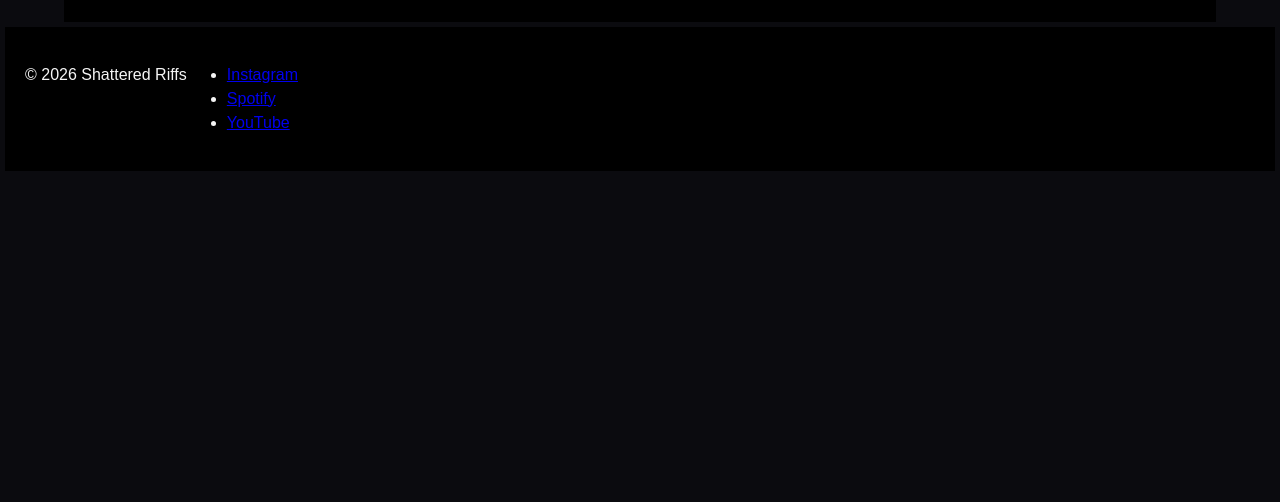
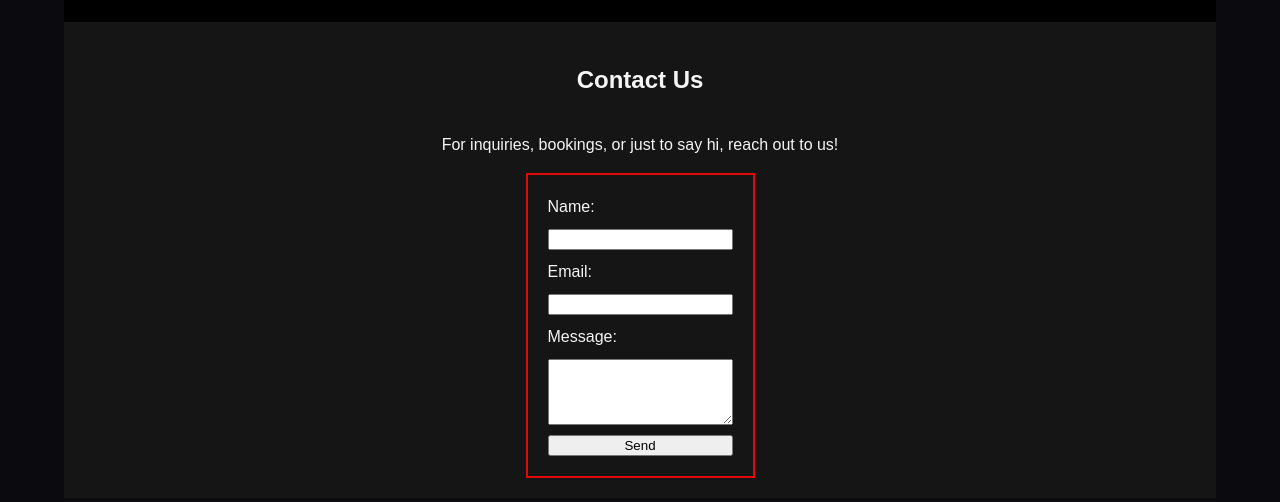
Before and after one commit to IsaacRG5/Project_html, a plain HTML site: page index.html in a window 1280 px wide. Shown: the part 2239-2741 px from the top of the page. Before the commit the page ends 2415 px from the top, so only its background shows below. Drawn offline with Linux system fonts and the light colour scheme.

Commit message:
acabe de hacer el reponisve

```diff
--- a/assets/css/style.css
+++ b/assets/css/style.css
@@ -217,6 +217,22 @@ main {
     height: 300px;
 }
 
+.contact{
+    background-color: #151515;
+    display: flex;
+    flex-direction: column;
+    align-items: center;
+    padding: 20px;
+}
+
+.contact__form{
+    display: flex;
+    flex-direction: column;
+    gap: 10px;
+    padding: 20px;
+    border: 2px solid #e00a0a;
+}
+
 .footer{
     margin: 5px;
 }
@@ -230,9 +246,26 @@ main {
         position: sticky;
         top: 0%;
     }
+
+    .nav{
+        display: flex;
+        flex-direction: column;
+        align-items: center;
+        width: 100%;
+        justify-content: center;
+    }
     .nav li {
         display: flex;
         flex-direction: column;
+        margin: 10px;
+
+    }
+    .about__content {
+        display: flex;
+        flex-direction: column;
+        align-items: center;
+        width: 100%;
+        height: auto;
     }
 
 
--- a/index.html
+++ b/index.html
@@ -135,6 +135,24 @@
                 </div>
 
         </section>
+        <section id="contact" class="contact">
+            <h2>Contact Us</h2>
+            <p>For inquiries, bookings, or just to say hi, reach out to us!</p>
+
+            <!-- Extra points: form -->
+            <form class="contact__form">
+                <label for="name">Name:</label>
+                <input type="text" id="name" name="name" required>
+
+                <label for="email">Email:</label>
+                <input type="email" id="email" name="email" required>
+
+                <label for="message">Message:</label>
+                <textarea id="message" name="message" rows="4" required></textarea>
+
+                <button type="submit">Send</button>
+            </form>
+        </section>
 
     </main>
 
```
